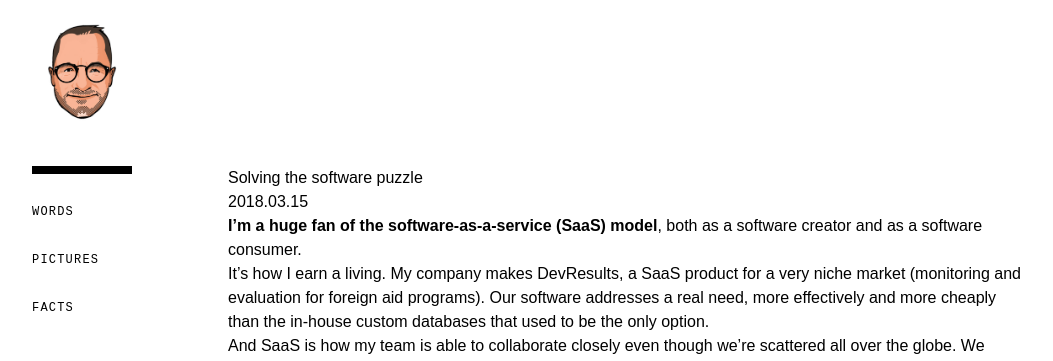
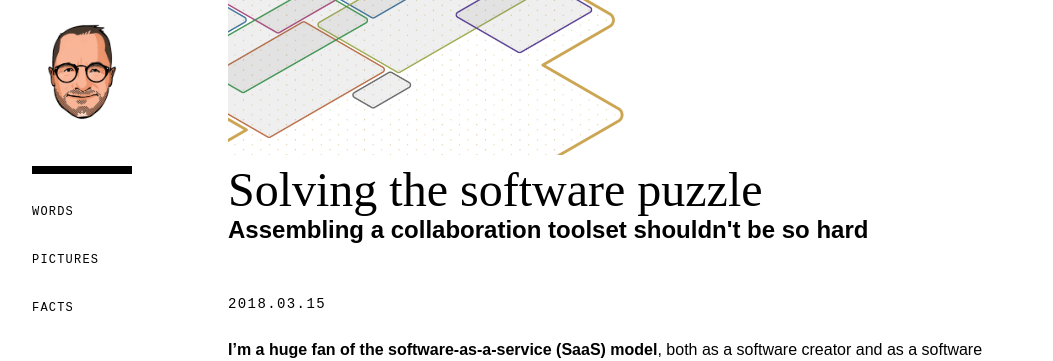
Before and after one commit to HerbCaudill/herbcaudill.com, a Next.js app: page /posts/20180315-solving-the-software-puzzle in a window 1280 px wide. Shown: the top 361 px of the page, without its empty margins (112-1165 px from the left). Built offline with nearby package versions, Linux system fonts and the light colour scheme; what @savvywombat/tailwindcss-grid-areas would draw is missing.

Commit message:
pages/posts/[id].tsx:

```diff
--- a/pages/posts/[id].tsx
+++ b/pages/posts/[id].tsx
@@ -4,37 +4,42 @@ import Head from 'next/head'
 import Date from '../../components/Date'
 import { GetStaticPaths, GetStaticProps } from 'next'
 import { PostData } from '../../lib/types'
-import { markdownToHtml } from '../../lib/markdownToHtml'
 
-const Post = ({ postData }: { postData: PostData }) => (
-  <Layout header={<></>}>
+const Post = ({
+  postData: { title, subtitle, image, date, contentHtml },
+}: {
+  postData: PostData
+}) => {
+  const header = (
+    <div>
+      <img src={image} className="w-full h-40 object-cover" />
+    </div>
+  )
+
+  return (
+    <Layout header={header}>
       <Head>
-      <title>{postData.title}</title>
+        <title>{title}</title>
       </Head>
       <article>
-      <h1>{postData.title}</h1>
-      <div>
-        <Date dateString={postData.date} />
+        <h1 className="font-serif font-light text-5xl">{title}</h1>
+        <h2 className="font-bold text-2xl">{subtitle}</h2>
+        <div className="font-mono text-sm tracking-widest mt-12 mb-6">
+          <Date dateString={date} />
         </div>
-      <div dangerouslySetInnerHTML={{ __html: postData.contentHtml }} />
+        <div dangerouslySetInnerHTML={{ __html: contentHtml }} />
       </article>
     </Layout>
   )
+}
 
 export default Post
 
-export const getStaticProps: GetStaticProps = async ({ params }) => {
-  const postData = post(params.id as string)
-  const contentHtml = await markdownToHtml(postData.content)
-  return {
+export const getStaticProps: GetStaticProps = async ({ params }) => ({
   props: {
-      postData: {
-        ...postData,
-        contentHtml,
+    postData: post(params.id as string),
   },
-    },
-  }
-}
+})
 
 export const getStaticPaths: GetStaticPaths = async () => ({
   paths: getAllPostIdParams(),
```
Lines whose indentation alone changed are shown as unchanged.
